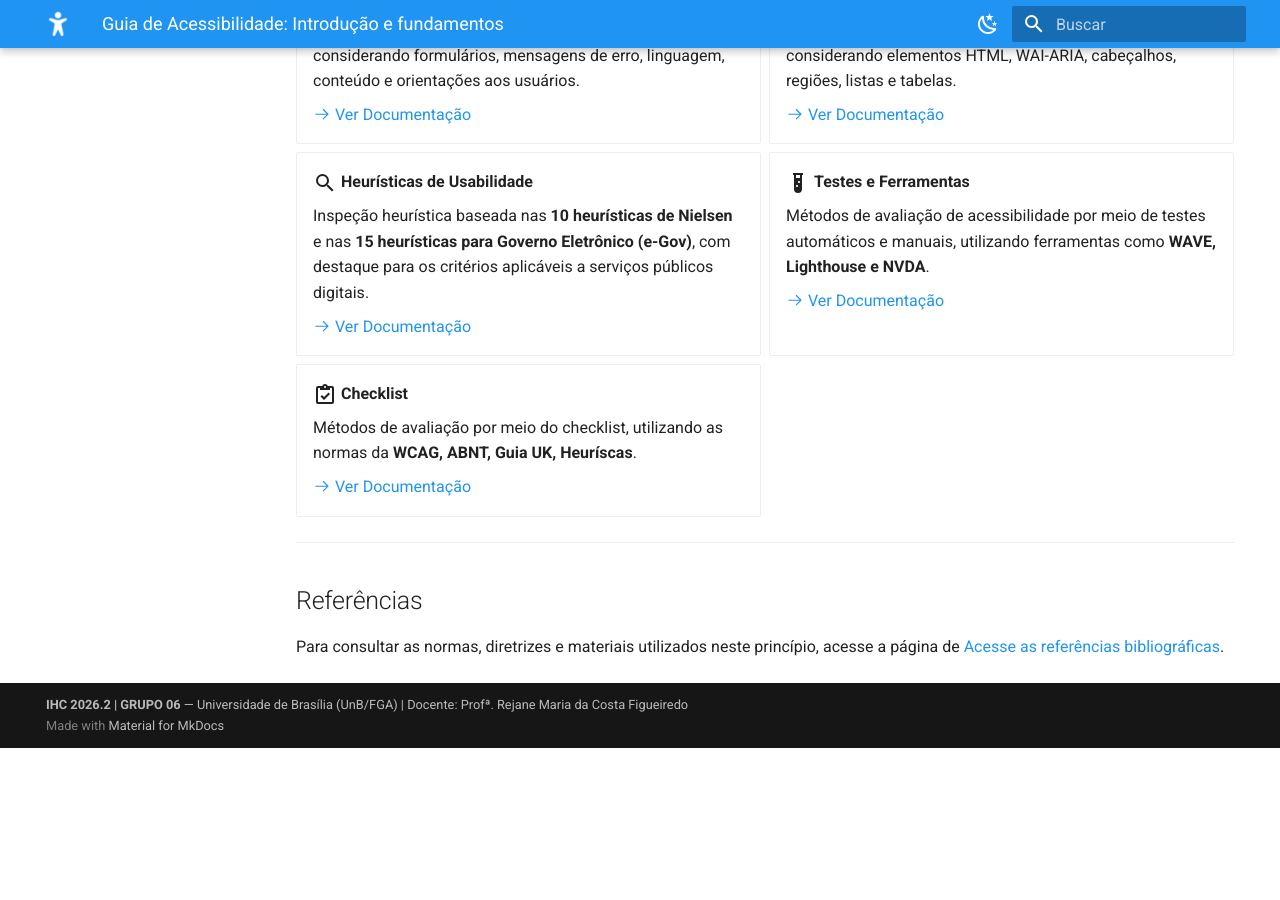
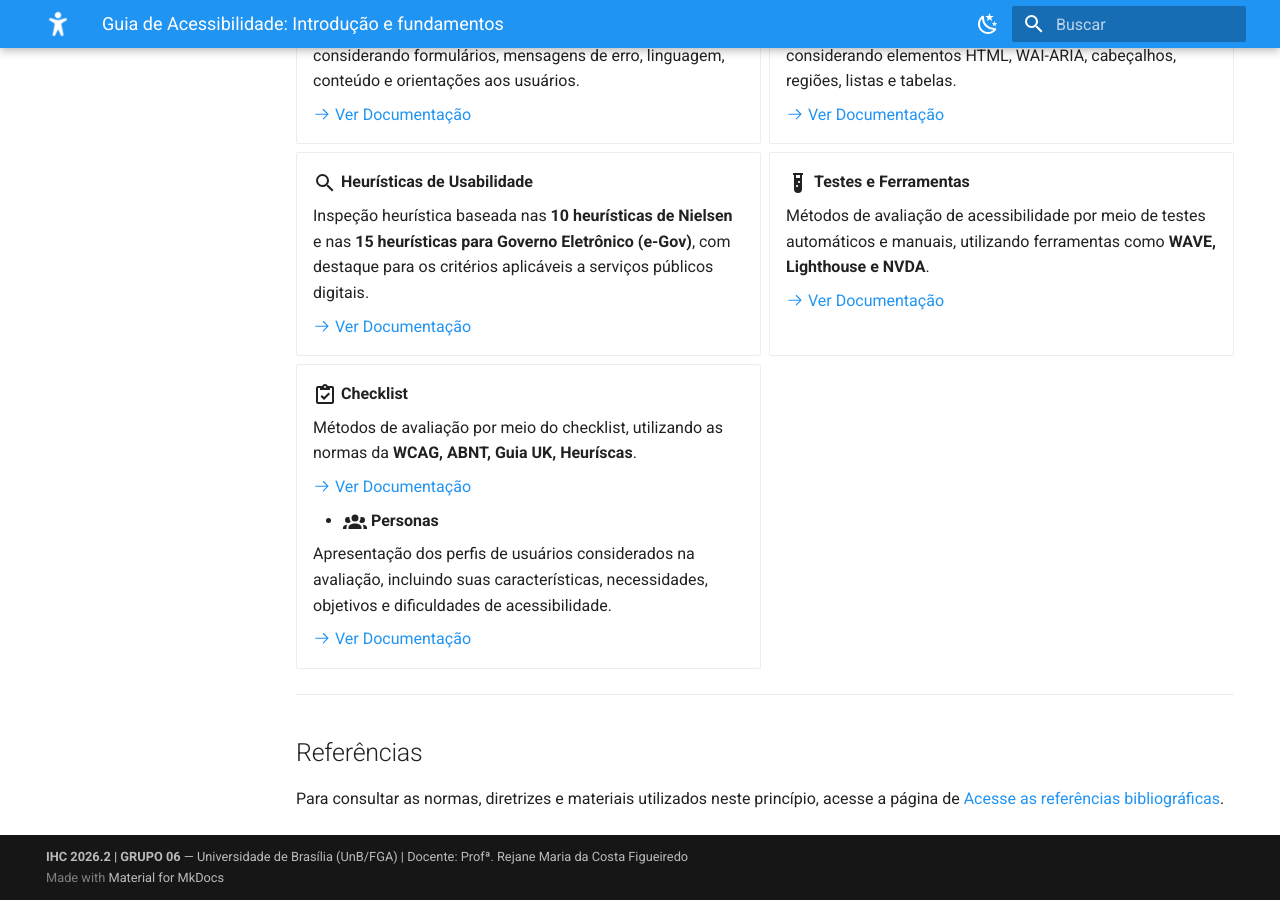
Before and after one commit to UnB-IHC/IHC_2026.2_Grupo06, an MkDocs documentation site: the page built from docs/guia_acessibilidade/introducao.md, in a window 1280 px wide and 900 px high, scrolled down 2725 px. Built offline with MkDocs 1.6.1 and Material for MkDocs 9.7.7, drawn with Linux system fonts in a browser that asks for light colours; before the commit the page ends 3473 px from its top, so only the background shows below that.

Commit message:
Enhance accessibility guide with evaluation methods and personas
Added sections for evaluation methods and user personas.

```diff
--- a/docs/guia_acessibilidade/introducao.md
+++ b/docs/guia_acessibilidade/introducao.md
@@ -105,6 +105,13 @@ O Nível 3 também considera boas práticas complementares, como as apresentadas
 
     [:octicons-arrow-right-24: Ver Documentação](checklist.md)
 
+
+    -   :material-account-group:{ .lg .middle } __Personas__
+
+    Apresentação dos perfis de usuários considerados na avaliação, incluindo suas características, necessidades, objetivos e dificuldades de acessibilidade.
+
+    [:octicons-arrow-right-24: Ver Documentação](personas.md)
+
 </div>
 
 ---
```
